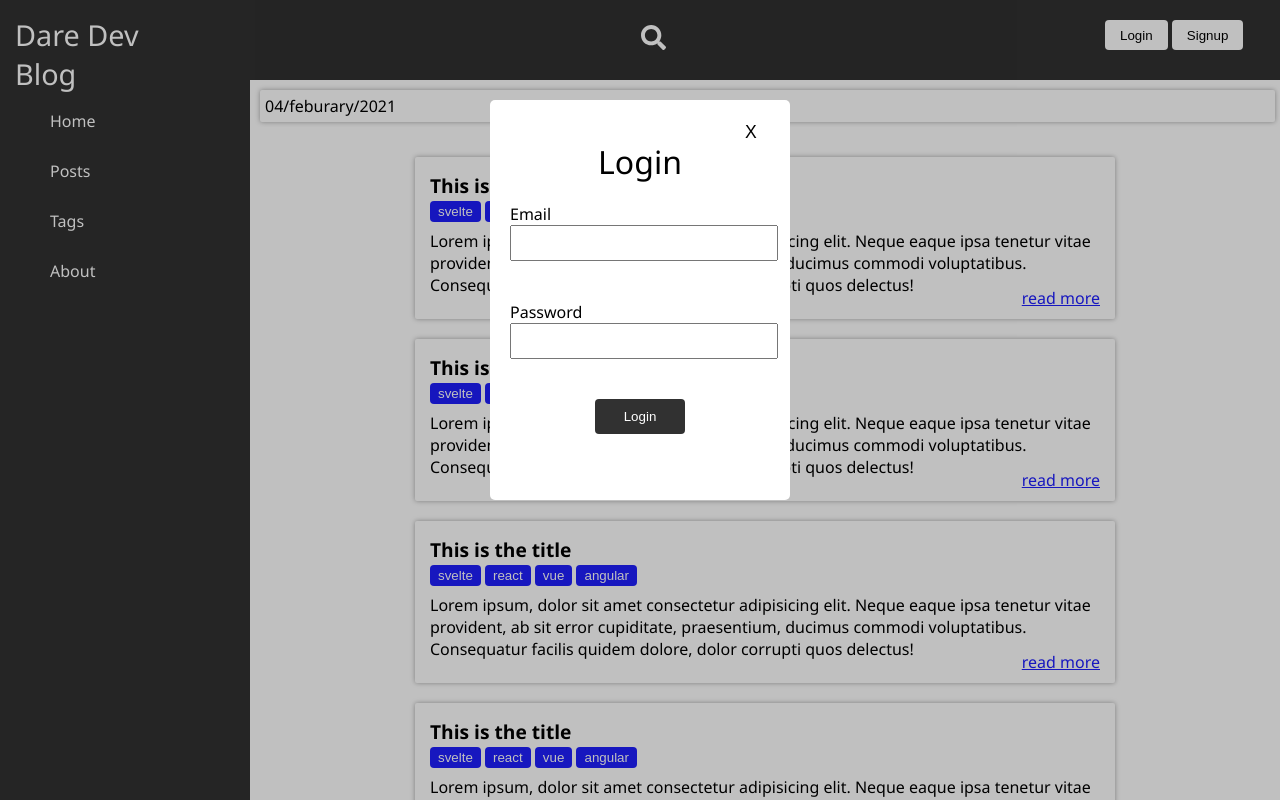
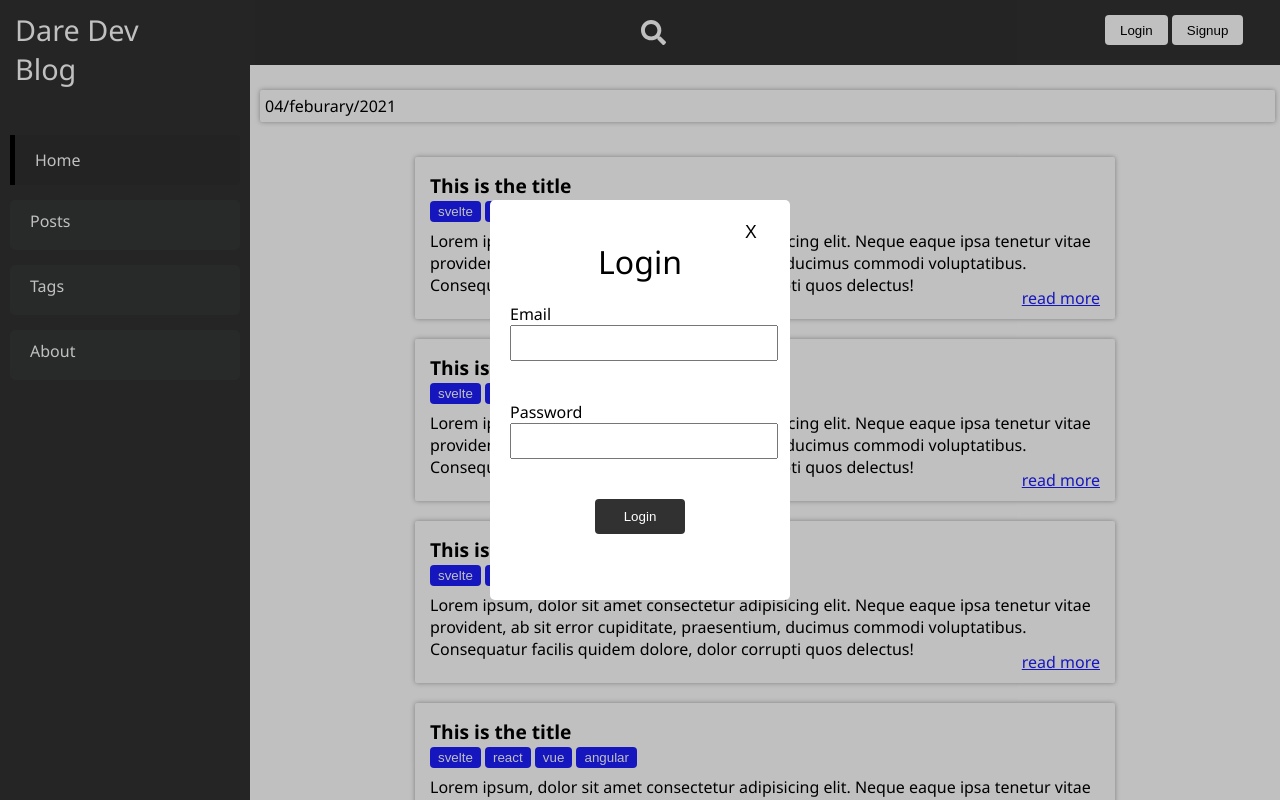
Before and after one commit to isenewotheo/the-blog-project, a website: page views/index.htm in a window 1280 px wide. Both pictures are taken after a click on the button "Login". Shown: the top 800 px of the page. Drawn offline with Linux system fonts and the light colour scheme.

Commit message:
a little modification to the side nav, fixed a  bug on the side nav, added a wrapper to the modal children so i can center it well and i reduce the header height

```diff
--- a/public/js/main.js
+++ b/public/js/main.js
@@ -4,14 +4,15 @@
 // if it exist launch modal
 // else do nothing
 class Modal {
-    constructor(modalElement){
+    constructor(modalElement, targetElements){
         this.modalElement = modalElement
+        this.targetElements = targetElements;
     }
     // this initializes the modal by setting it display and it
     // children components to "none"
     init(){
         this.modalElement.style.display = "none";
-        let modalChildren = Array(...this.modalElement.children);
+        let modalChildren = Array(...this.targetElements.children);
         modalChildren.forEach(m => {
             m.style.display = 'none';
         });
@@ -20,7 +21,7 @@ class Modal {
     // converts it to an array
     // then checks if there is a modal with the id
     launchModal(target){
-        let modalChildren = Array(...this.modalElement.children);
+        let modalChildren = Array(...this.targetElements.children);
         modalChildren.forEach((m, i) => {
             if(m.id == target){
                 // window.history.pushState({login: 1}, '', window.location + '/#login');
@@ -33,7 +34,8 @@ class Modal {
 
 
 let modalElement = document.getElementsByClassName('modal')[0];
-let modal = new Modal(modalElement);
+let modalTargetElement = document.getElementsByClassName('modal-content-wrapper')[0];
+let modal = new Modal(modalElement, modalTargetElement);
 modal.init();
 
 
@@ -124,3 +126,31 @@ launchSideNav.addEventListener('click', e => {
 closeSideNav.addEventListener('click', e => {
     sideNav.style.left = '-100%';
 });
+
+
+// document events /////////////////////////////
+document.addEventListener('scroll', e => {
+    // this is for the searchpanel to disappear on scroll
+    if (searchPanel.style.top === '0px'){
+        searchPanel.style.top = '-80px';
+        searchList.style.display = 'none';
+    }
+})
+
+
+
+
+// window events //////////////////////////////////////
+
+// am adding this event because if the side nav is closed on the
+// small screen and the screen is later changed to large screen
+// the side nav will still be hidden on the left
+window.addEventListener('resize', e => {
+    if(window.innerWidth >= 700 ){
+        if (sideNav.style.left !== '0px') {
+            sideNav.style.left = '0px';
+        }
+    }else {
+        sideNav.style.left = '-100%';
+    }
+})
--- a/public/styles/global.css
+++ b/public/styles/global.css
@@ -1,5 +1,6 @@
 :root {
     --primary: rgb(49, 49, 49);
+    --light-primary: rgb(53, 54, 54);
     --secondary: rgb(236, 236, 236);
     --red: rgb(255, 35, 35);
     --blue: rgb(30, 30, 253);
@@ -34,7 +35,7 @@ button {
 
 /* //////////////////////////modal ///////// */
 .modal {
-    position: absolute;
+    position: fixed;
     top: 0%;
     left: 0px;
     width: 100%;
@@ -44,9 +45,17 @@ button {
     display: none;
     background-color: rgba(0, 0, 0, 0.247);
 }
+.modal-content-wrapper {
+    display: flex;
+    width: 100%;
+    height: 100%;
+    flex-direction: column;
+    align-items: center;
+    justify-content: center;
+}
 .modal-content {
     position: relative;
-    margin: 100px auto;
+    /* margin: 100px auto; */
     z-index: 4;
     background-color: white;
     box-sizing: border-box;
@@ -183,15 +192,13 @@ button {
 @media (max-width: 900px) {
     .side-nav {
         width: 200px;
+        left: 0px;
     }
     main, .hero {
         margin-left: 205px;
     }
 }
 @media (max-width: 700px) {
-    /* main {
-        max-width: ;
-    } */
     .side-nav {
         left: -100%;
         width: 300px;
--- a/public/styles/header.css
+++ b/public/styles/header.css
@@ -1,15 +1,18 @@
+:root {
+    --header-height: 65px;
+}
+
 header {
     width: 100%;
-    height: 80px;
+    height: var(--header-height);
     background-color: var(--primary);
     top: 0%;
     left: 0px;
     margin-top: 0px;
-    padding-top: 20px;
+    padding-top: 15px;
     position: fixed;
     box-sizing: border-box;
     z-index: 2;
-
 }
 .nav {
     display: flex;
@@ -25,7 +28,7 @@ header {
 }
 #search-panel {
     background-color: var(--primary);
-    height: 80px;
+    height: var(--header-height);
     width: 100%;
     position: fixed;
     top: -80px;
@@ -34,13 +37,19 @@ header {
     box-sizing: border-box;
     z-index: 1;
 }
+.search-post {
+    position: relative;
+    width: 265px;
+    height: 30px;
+    margin: 10px auto;
+}
 .up-arrow {
     border:solid white;
     border-width: 0px 3px 3px 0px;
     display: block;
     width: 10px;
     height: 10px;
-    margin: 5px auto;
+    margin: 12px auto;
     transform: rotate(-135deg);
 }
 div#close-search-panel {
@@ -53,12 +62,6 @@ div#close-search-panel {
     cursor: pointer;
 }
 
-.search-post {
-    position: relative;
-    width: 265px;
-    height: 30px;
-    margin: 20px auto;
-}
 #search-input {
     height: 30px;
     box-sizing: border-box;
--- a/public/styles/side-nav.css
+++ b/public/styles/side-nav.css
@@ -47,9 +47,34 @@
 .links {
     display: flex;
     flex-direction: column;
-    height: 200px;
+    padding: 0px;
     justify-content: space-around;
     list-style-type: none;
+    margin: 40px 0px;
+}
+.link {
+    margin-top: 15px;
+    padding: 10px 20px;
+    background-color: var(--light-primary);
+    border-radius: 5px;
+    height: 50px;
+    width: 100%;
+    box-sizing: border-box;
+    transition: all 100ms;
+}
+.links .current {
+    background-color: rgb(46, 46, 46);
+    border-left: 5px solid black;
+    border-top-left-radius: 0%;
+    border-bottom-left-radius: 0%;
+    font-size: 1.2rem;
+}
+.link:hover {
+    background-color: rgb(46, 46, 46);
+    border-left: 5px solid black;
+    border-top-left-radius: 0%;
+    border-bottom-left-radius: 0%;
+    font-size: 1.2rem;
 }
 .link a{
     font-size: 1rem;
--- a/views/index.htm
+++ b/views/index.htm
@@ -50,7 +50,7 @@
         </div>
 
 
-        <!-- nav ///////////////////////////// -->
+<!--             nav /////////////              // -->
         <ul class="nav">
             <li class="launch-side-nav-wrapper">
                 <button class="launch-side-nav">&#9776</button>
@@ -66,9 +66,10 @@
         </ul>
     </header>
 
-    <!-- modal ///////////////////////////////// -->
+<!--                    modal                         -->
     <div class="modal">
-<!--                  signup                        -->
+<!--  ---------       signup                        -->
+        <div class="modal-content-wrapper">
             <div id="signup-modal" class="modal-content auth-form signup">
                 <div class="modal-header">Signup</div>
                 <button class="close-modal">X</button>
@@ -96,6 +97,8 @@
                 </form>
             </div>
         </div>
+    </div>
+<!--  --------------- side nav --------------- -->
     <div class="side-nav">
         <div class="auth side-auth">
             <button class="nav-btn launch-modal" data-targetModal="login-modal">Login</button>
@@ -103,7 +106,7 @@
             <button class="close-side-nav">x</button>
         </div>
         <ul class="links">
-            <li class="link">
+            <li class="link current">
                 <a href="#">home</a>
             </li>
             <li class="link">
```
Lines whose indentation alone changed are shown as unchanged.
